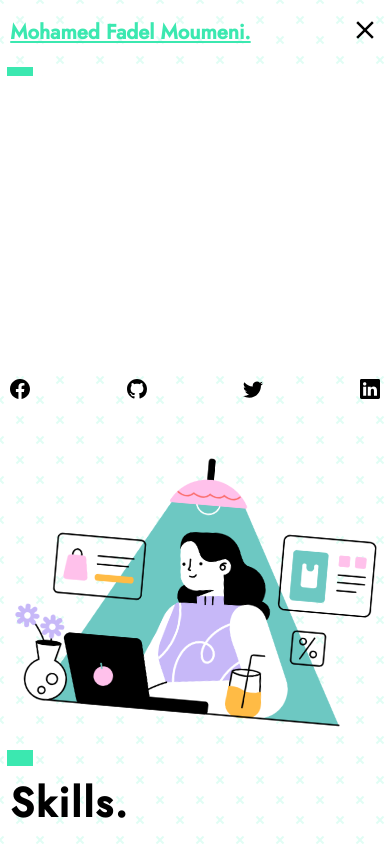
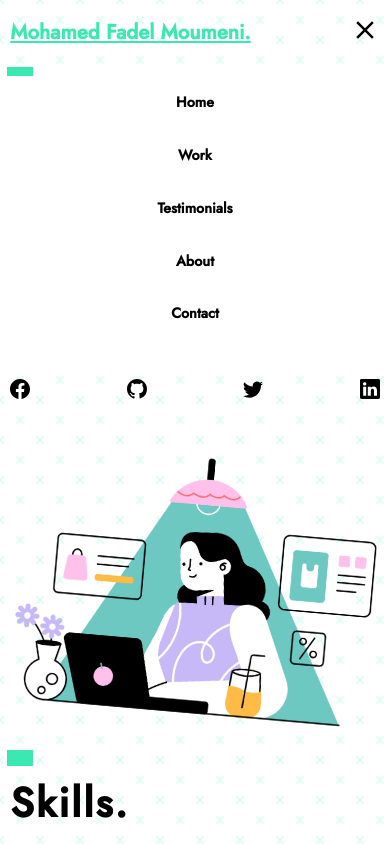
Before and after one commit to MohamedFadelMoumeni/portfolionextjs, a Next.js app: page / in a window 390 px wide. Both pictures are taken after a click on the icon 364 px from the left and 30 px from the top of the page. Shown: the top 844 px of the page. Built offline with nearby package versions, Linux system fonts and the light colour scheme.

Commit message:
Fixing the mobile issue

```diff
--- a/components/about/about.component.jsx
+++ b/components/about/about.component.jsx
@@ -1,5 +1,5 @@
 import Image from "next/image";
-import {AboutContainer, Title, Content, LeftSide, RightSide} from "./about.styles";
+import {AboutContainer, Title, Content, LeftSide, RightSide, ImageContainer} from "./about.styles";
 import Fade from 'react-reveal/Fade';
 
 
@@ -31,8 +31,10 @@ const About = () => {
                 </LeftSide>
 
                 <RightSide>
-                <Fade right cascade>
-                    <Image src="/assets/me.jpg" width="400px" height="400px" alt="Mohamed Fadel Moumeni"/>
+                <Fade right cascade style={{background: 'transparent'}}>
+
+                    <Image src="/assets/me.jpg" className="img-about" width="400px" height="400px" alt="Mohamed Fadel Moumeni"/>
+
                     </Fade>
                 </RightSide>
 
--- a/components/about/about.styles.js
+++ b/components/about/about.styles.js
@@ -3,6 +3,7 @@ import styled from "styled-components"
 export const AboutContainer = styled.div`
 width: 100%;
 padding-top: 7rem;
+
 
 
 `;
@@ -59,3 +60,7 @@ justify-content: flex-end;
 }
 
 `;
+
+export const ImageContainer = styled.div`
+box-shadow: 0 1.5rem 4rem rgba(0, 0, 0, .5);
+`;
--- a/components/header-mobile/header-mobile.component.jsx
+++ b/components/header-mobile/header-mobile.component.jsx
@@ -1,7 +1,8 @@
-import {Container, MenuMobile} from "./header-mobile.styles";
+import {Container, MenuMobile, NavItem} from "./header-mobile.styles";
 import {BiMenuAltRight} from "react-icons/bi"
 import {IoMdClose} from "react-icons/io";
 import { useState } from "react";
+import { Link } from "react-scroll";
 
 const HeaderMobile = () => {
     const [open, setOpen] = useState(false);
@@ -12,7 +13,54 @@ const HeaderMobile = () => {
                 open ? <IoMdClose cursor="pointer" onClick={() => setOpen(false)} fontSize="30px" /> : <BiMenuAltRight onClick={() => setOpen(true)} fontSize="30px" className="menu-logo"/>
             }
         </Container>
-        <MenuMobile open={open}/>
+        <MenuMobile open={open}>
+        <Link
+        onClick={() => setOpen(false)}
+        activeClass="active"
+        to={"home"}
+        offset={-110}
+        spy={true}
+        smooth={true} >
+            <NavItem>Home</NavItem>
+            </Link>
+
+            <Link
+             onClick={() => setOpen(false)}
+        activeClass="active"
+        to={"work"}
+        offset={-110}
+        spy={true}
+        smooth={true} >
+            <NavItem>Work</NavItem>
+            </Link>
+            <Link
+             onClick={() => setOpen(false)}
+        activeClass="active"
+        to={"testimonials"}
+        offset={-110}
+        spy={true}
+        smooth={true} >
+            <NavItem>Testimonials</NavItem>
+            </Link>
+            <Link
+             onClick={() => setOpen(false)}
+        activeClass="active"
+        to={"about"}
+        offset={-110}
+        spy={true}
+        smooth={true} >
+            <NavItem>About</NavItem>
+            </Link>
+            <Link
+             onClick={() => setOpen(false)}
+        activeClass="active"
+        to={"contact"}
+        offset={-110}
+        spy={true}
+        smooth={true} >
+            <NavItem>Contact</NavItem>
+            </Link>
+        </MenuMobile>
        </>
 
     )
--- a/components/header-mobile/header-mobile.styles.js
+++ b/components/header-mobile/header-mobile.styles.js
@@ -63,3 +63,23 @@ align-items:center;
 font-weight:bold;
 
 `;
+
+const show = keyframes`
+0%{
+    opacity: 0;
+    transform: translate(-50px);
+}
+100%{
+    opacity: 1;
+    transform: translate(0);
+}
+`;
+
+export const NavItem = styled.div`
+width: 100%;
+padding: 1.6rem 0;
+font-size: 1.4rem;
+text-align:center;
+cursor: pointer;
+animation : ${show} 1s ease-in;
+`;
--- a/components/nav-item/nav-item.styles.js
+++ b/components/nav-item/nav-item.styles.js
@@ -7,6 +7,9 @@ cursor: pointer;
 position: relative;
 font-size: 1.5rem;
 font-weight: 550;
-
+transition: all .4s;
+&:hover{
+    transform: translateY(-.3rem);
+}
 
 `;
```
